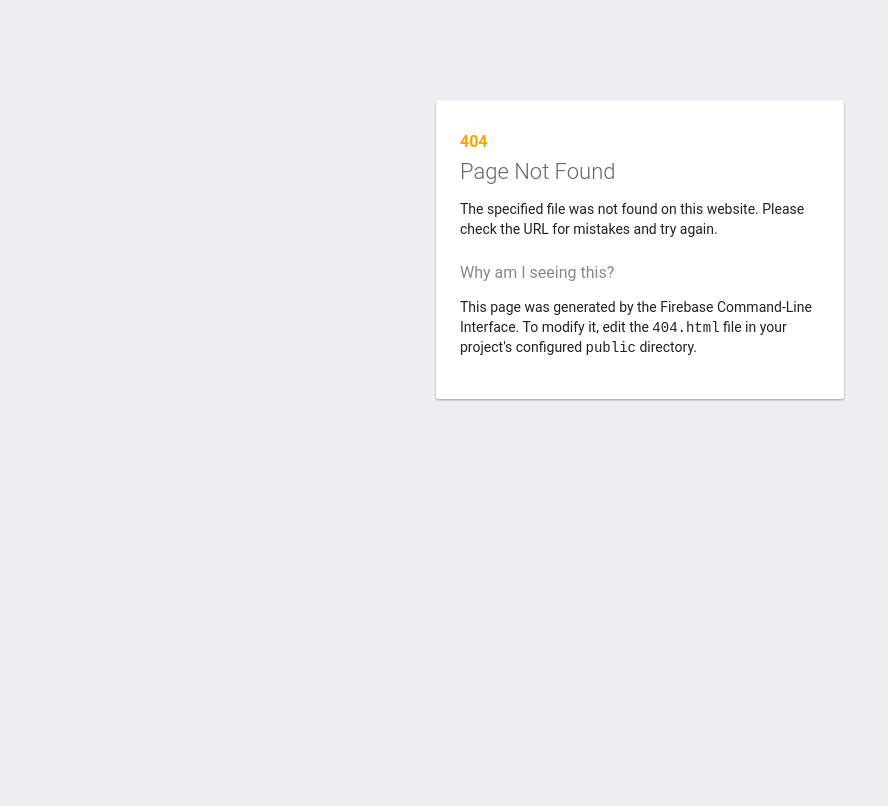
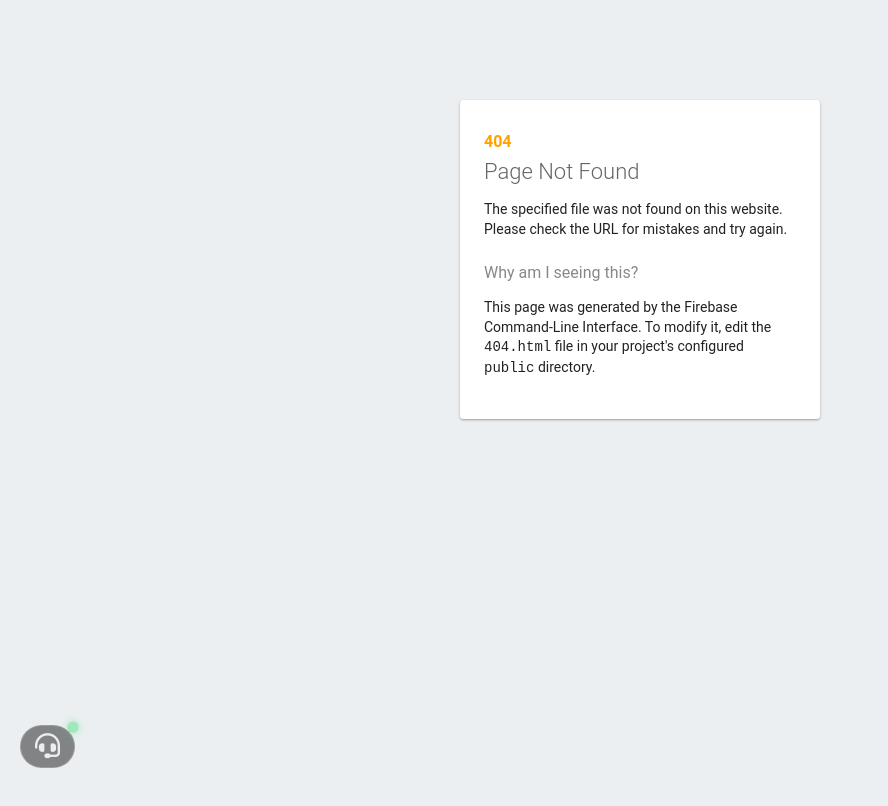
Before and after one commit to Amani-ik/konoz-el-eulma, a website: page public/404.html in a window 1280 px wide. Shown: the whole page, without its empty margins (0-888 px from the left). Drawn offline with Linux system fonts and the light colour scheme.

Commit message:
feat: added costumer service to all screens

```diff
--- a/public/404.html
+++ b/public/404.html
@@ -1,23 +1,84 @@
-<!DOCTYPE html>
+<!doctype html>
 <html>
   <head>
-    <meta charset="utf-8">
-    <meta name="viewport" content="width=device-width, initial-scale=1">
+    <meta charset="utf-8" />
+    <meta name="viewport" content="width=device-width, initial-scale=1" />
     <title>Page Not Found</title>
+    <link
+      rel="stylesheet"
+      href="https://cdnjs.cloudflare.com/ajax/libs/font-awesome/6.5.1/css/all.min.css"
+    />
+    <link rel="stylesheet" href="style.css" />
 
     <style media="screen">
-      body { background: #ECEFF1; color: rgba(0,0,0,0.87); font-family: Roboto, Helvetica, Arial, sans-serif; margin: 0; padding: 0; }
-      #message { background: white; max-width: 360px; margin: 100px auto 16px; padding: 32px 24px 16px; border-radius: 3px; }
-      #message h3 { color: #888; font-weight: normal; font-size: 16px; margin: 16px 0 12px; }
-      #message h2 { color: #ffa100; font-weight: bold; font-size: 16px; margin: 0 0 8px; }
-      #message h1 { font-size: 22px; font-weight: 300; color: rgba(0,0,0,0.6); margin: 0 0 16px;}
-      #message p { line-height: 140%; margin: 16px 0 24px; font-size: 14px; }
-      #message a { display: block; text-align: center; background: #039be5; text-transform: uppercase; text-decoration: none; color: white; padding: 16px; border-radius: 4px; }
-      #message, #message a { box-shadow: 0 1px 3px rgba(0,0,0,0.12), 0 1px 2px rgba(0,0,0,0.24); }
-      #load { color: rgba(0,0,0,0.4); text-align: center; font-size: 13px; }
+      body {
+        background: #eceff1;
+        color: rgba(0, 0, 0, 0.87);
+        font-family: Roboto, Helvetica, Arial, sans-serif;
+        margin: 0;
+        padding: 0;
+      }
+      #message {
+        background: white;
+        max-width: 360px;
+        margin: 100px auto 16px;
+        padding: 32px 24px 16px;
+        border-radius: 3px;
+      }
+      #message h3 {
+        color: #888;
+        font-weight: normal;
+        font-size: 16px;
+        margin: 16px 0 12px;
+      }
+      #message h2 {
+        color: #ffa100;
+        font-weight: bold;
+        font-size: 16px;
+        margin: 0 0 8px;
+      }
+      #message h1 {
+        font-size: 22px;
+        font-weight: 300;
+        color: rgba(0, 0, 0, 0.6);
+        margin: 0 0 16px;
+      }
+      #message p {
+        line-height: 140%;
+        margin: 16px 0 24px;
+        font-size: 14px;
+      }
+      #message a {
+        display: block;
+        text-align: center;
+        background: #039be5;
+        text-transform: uppercase;
+        text-decoration: none;
+        color: white;
+        padding: 16px;
+        border-radius: 4px;
+      }
+      #message,
+      #message a {
+        box-shadow:
+          0 1px 3px rgba(0, 0, 0, 0.12),
+          0 1px 2px rgba(0, 0, 0, 0.24);
+      }
+      #load {
+        color: rgba(0, 0, 0, 0.4);
+        text-align: center;
+        font-size: 13px;
+      }
       @media (max-width: 600px) {
-        body, #message { margin-top: 0; background: white; box-shadow: none; }
-        body { border-top: 16px solid #ffa100; }
+        body,
+        #message {
+          margin-top: 0;
+          background: white;
+          box-shadow: none;
+        }
+        body {
+          border-top: 16px solid #ffa100;
+        }
       }
     </style>
   </head>
@@ -25,9 +86,27 @@
     <div id="message">
       <h2>404</h2>
       <h1>Page Not Found</h1>
-      <p>The specified file was not found on this website. Please check the URL for mistakes and try again.</p>
+      <p>
+        The specified file was not found on this website. Please check the URL
+        for mistakes and try again.
+      </p>
       <h3>Why am I seeing this?</h3>
-      <p>This page was generated by the Firebase Command-Line Interface. To modify it, edit the <code>404.html</code> file in your project's configured <code>public</code> directory.</p>
+      <p>
+        This page was generated by the Firebase Command-Line Interface. To
+        modify it, edit the <code>404.html</code> file in your project's
+        configured <code>public</code> directory.
+      </p>
     </div>
+
+    <a
+      id="csBtn"
+      href="https://wa.me/213666666666"
+      target="_blank"
+      rel="noopener noreferrer"
+      title="خدمة العملاء"
+      aria-label="خدمة العملاء"
+    >
+      <i class="fa-solid fa-headset"></i>
+    </a>
   </body>
 </html>
--- a/public/style.css
+++ b/public/style.css
@@ -2908,6 +2908,7 @@
   color: rgba(255, 255, 255, 0.85);
   font-size: 25px;
   cursor: pointer;
+  text-decoration: none;
   backdrop-filter: blur(10px);
   -webkit-backdrop-filter: blur(10px);
   display: flex;
```
Also changed, not shown: public/FAQ.html (+16 -0 lines), public/Privacy.html (+16 -0 lines), public/Terms.html (+16 -0 lines), public/payment.html (+16 -0 lines), public/pending.html (+11 -0 lines), public/pricing.html (+16 -0 lines).
